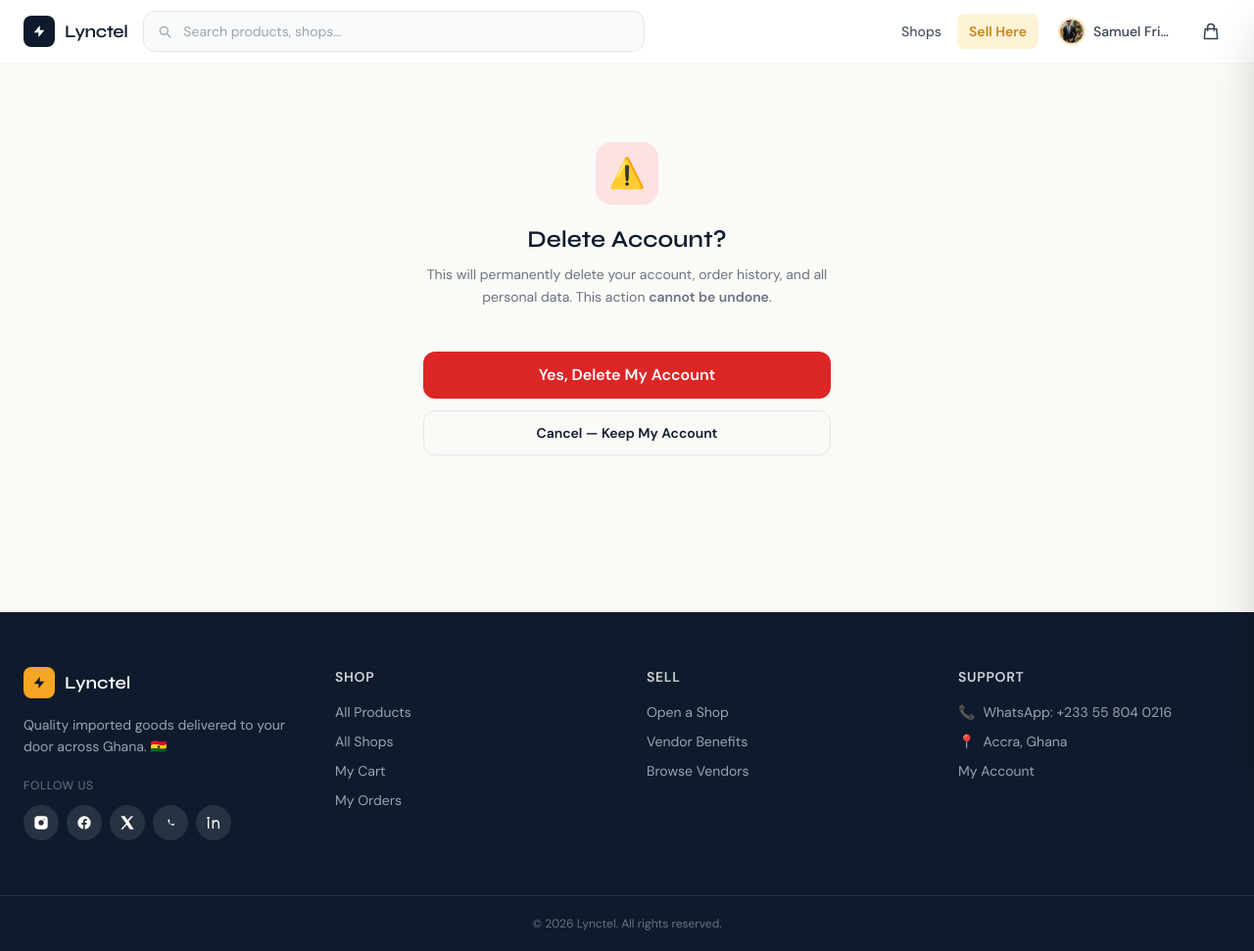
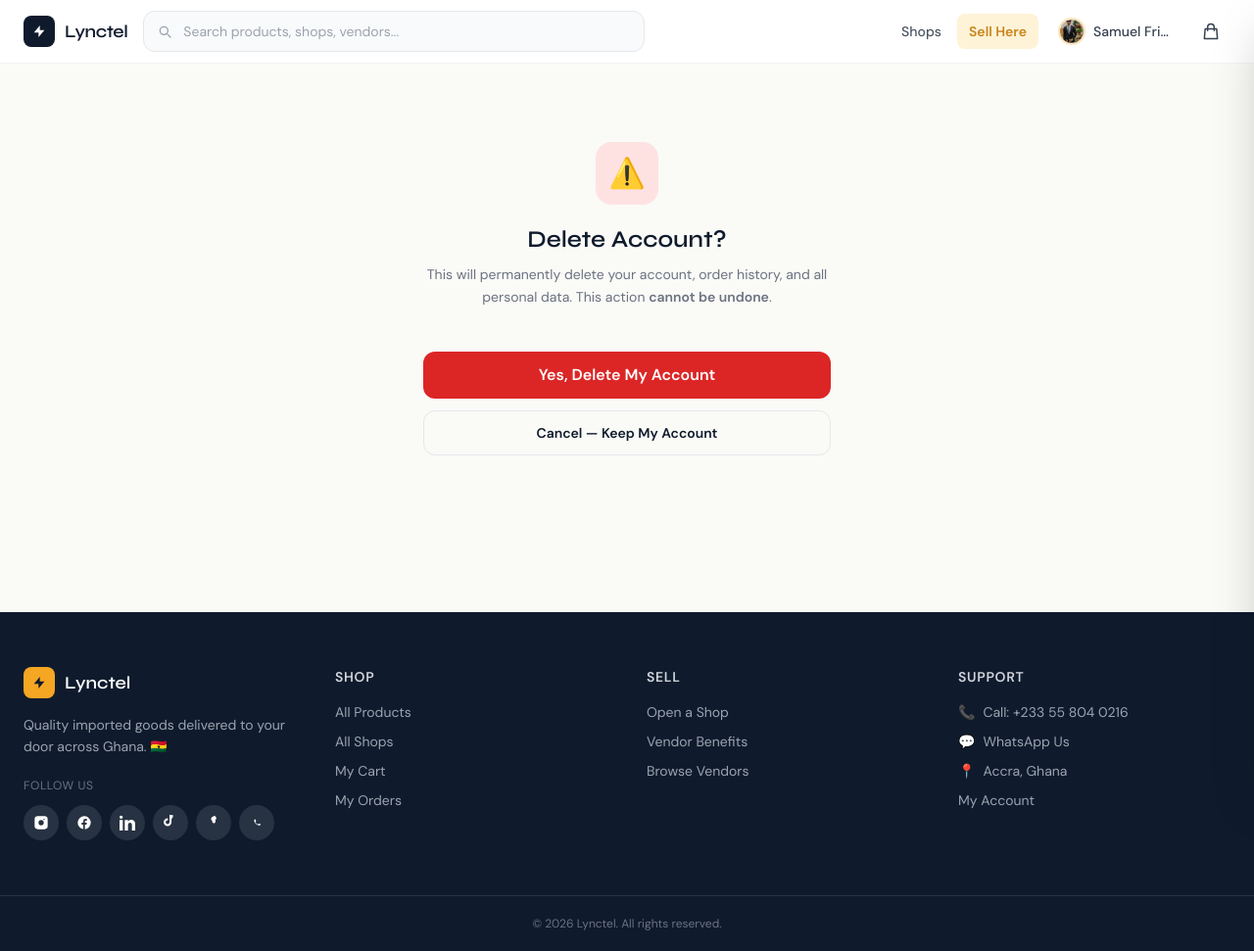
Before and after one commit to nyaw4027/lyctel, a Django app: page /accounts/delete/ in a window 1280 px wide. Shown: the whole page at 98% size. Run offline with Django 5.2, Linux system fonts and the light colour scheme; a user stored in the database is signed in; some libraries are stand-ins or nearby versions.

Commit message:
updated the base.html

```diff
--- a/templates/base.html
+++ b/templates/base.html
@@ -109,7 +109,7 @@
                   d="M21 21l-4.35-4.35M17 11A6 6 0 105 11a6 6 0 0012 0z"/>
           </svg>
           <input type="text" name="q" value="{{ search_query|default:'' }}"
-                 placeholder="Search products, shops..."
+                 placeholder="Search products, shops, vendors..."
                  class="w-full pl-10 pr-4 py-2.5 bg-gray-50 border border-gray-200
                         rounded-xl text-sm transition-all duration-200"/>
         </div>
@@ -293,30 +293,45 @@
   </p>
   <p class="text-xs text-gray-500 uppercase tracking-wider mb-3">Follow Us</p>
   <div class="flex flex-wrap gap-2">
+    <!-- Instagram -->
     <a href="#" class="w-9 h-9 flex items-center justify-center rounded-full bg-white/10 hover:bg-pink-500 transition-colors">
       <svg class="w-4 h-4" fill="currentColor" viewBox="0 0 24 24">
         <path d="M7 2h10a5 5 0 0 1 5 5v10a5 5 0 0 1-5 5H7a5 5 0 0 1-5-5V7a5 5 0 0 1 5-5zm5 6a4 4 0 1 0 0 8 4 4 0 0 0 0-8zm5.5-1a1 1 0 1 0-2 0 1 1 0 0 0 2 0z"/>
       </svg>
     </a>
+
+    <!-- Facebook -->
     <a href="#" class="w-9 h-9 flex items-center justify-center rounded-full bg-white/10 hover:bg-blue-600 transition-colors">
       <svg class="w-4 h-4" fill="currentColor" viewBox="0 0 24 24">
         <path d="M22 12a10 10 0 1 0-11.5 9.9v-7H8v-3h2.5V9.5A3.5 3.5 0 0 1 14 6h2v3h-2c-.6 0-1 .4-1 1V12h3l-.5 3H13v7A10 10 0 0 0 22 12z"/>
       </svg>
     </a>
-          <a href="#" class="w-9 h-9 flex items-center justify-center rounded-full bg-white/10 hover:bg-black transition-colors">
+
+    <!-- LinkedIn -->
+    <a href="#" class="w-9 h-9 flex items-center justify-center rounded-full bg-white/10 hover:bg-[#0077b5] transition-colors" title="LinkedIn">
       <svg class="w-4 h-4" fill="currentColor" viewBox="0 0 24 24">
-              <path d="M18 2h3l-7 8 8 12h-6l-5-7-6 7H2l8-9L2 2h6l4 6 6-6z"/>
+        <path d="M4.98 3.5c0 1.381-1.11 2.5-2.48 2.5s-2.48-1.119-2.48-2.5c0-1.38 1.11-2.5 2.48-2.5s2.48 1.12 2.48 2.5zm.02 4.5h-5v16h5v-16zm7.982 0h-4.968v16h4.969v-8.399c0-4.67 6.029-5.052 6.029 0v8.399h4.988v-10.131c0-7.88-8.922-7.593-11.018-3.714v-2.155z"/>
       </svg>
     </a>
-          <a href="https://wa.me/233558040216"
-             class="w-9 h-9 flex items-center justify-center rounded-full bg-white/10 hover:bg-green-500 transition-colors">
+
+    <!-- TikTok -->
+    <a href="#" class="w-9 h-9 flex items-center justify-center rounded-full bg-white/10 hover:bg-black transition-colors" title="TikTok">
+      <svg class="w-4 h-4" fill="currentColor" viewBox="0 0 24 24">
+        <path d="M12.525.02c1.31 0 2.568.31 3.688.865a7.35 7.35 0 0 1-2.22 5.09c-.11.11-.235.21-.365.31v4.89c0 3.32-2.69 6.01-6.01 6.01-3.32 0-6.01-2.69-6.01-6.01s2.69-6.01 6.01-6.01c.145 0 .285.005.425.02v3.135c-.14-.02-.28-.035-.425-.035-1.595 0-2.89 1.295-2.89 2.89s1.295 2.89 2.89 2.89 2.89-1.295 2.89-2.89v-11.15h3.01z"/>
+      </svg>
+    </a>
+
+    <!-- Snapchat -->
+    <a href="#" class="w-9 h-9 flex items-center justify-center rounded-full bg-white/10 hover:bg-[#fffc00] hover:text-black transition-colors" title="Snapchat">
+      <svg class="w-4 h-4" fill="currentColor" viewBox="0 0 24 24">
+        <path d="M12 2.75c-.58 0-1.22.11-1.63.26-.6.23-1.09.61-1.46 1.13-.37.52-.59 1.17-.66 1.94-.03.3-.01.62.06.94.07.31.2.61.38.89.18.28.4.52.66.71.26.19.56.34.88.44-.22.37-.32.81-.3 1.27.02.46.16.89.41 1.25.25.36.59.64.99.82.41.18.86.27 1.32.25.46-.02.89-.16 1.25-.41.36-.25.64-.59.82-.99.18-.41.27-.86.25-1.32-.02-.46-.16-.89-.41-1.25-.13-.19-.29-.36-.48-.51.34-.1.66-.26.94-.47.28-.21.52-.47.71-.78.19-.31.31-.66.36-1.04.05-.38.04-.78-.03-1.19-.11-.64-.34-1.21-.69-1.7-.35-.49-.81-.88-1.38-1.16-.57-.28-1.23-.42-1.95-.42z"/>
+      </svg>
+    </a>
+
+    <!-- WhatsApp -->
+    <a href="https://wa.me/233558040216" class="w-9 h-9 flex items-center justify-center rounded-full bg-white/10 hover:bg-green-500 transition-colors">
       <svg class="w-4 h-4" fill="currentColor" viewBox="0 0 24 24">
         <path d="M17.5 14.4c-.3-.1-1.7-.8-2-1-.2-.1-.4-.1-.6.1l-.8 1c-.1.2-.3.2-.6.1-1.5-.6-3-2.1-3.5-3.6-.1-.2 0-.4.2-.5l.7-.8c.1-.2.2-.4.1-.6l-.9-2c-.2-.5-.5-.5-.7-.5h-.5C9.1 7 8.5 7.6 8.3 8c-.4.9-.2 2.3 1.3 4.3 1.6 2.1 4 3.6 5.8 3.8.9.1 1.7-.2 2.3-.9.5-.6.6-1.3.5-1.8l-.7.1z"/>
-            </svg>
-          </a>
-          <a href="#" class="w-9 h-9 flex items-center justify-center rounded-full bg-white/10 hover:bg-blue-700 transition-colors">
-            <svg class="w-4 h-4" fill="currentColor" viewBox="0 0 24 24">
-              <path d="M4 3a2 2 0 1 0 0 4 2 2 0 0 0 0-4zM3 8h2v13H3V8zm7 0h2v2c.5-1 2-2 4-2 3 0 5 2 5 6v7h-2v-7c0-2-1-4-3-4s-4 2-4 4v7h-2V8z"/>
       </svg>
     </a>
   </div>
@@ -347,8 +362,26 @@
       <div>
   <p class="font-semibold text-sm mb-4 text-gray-300 uppercase tracking-wider">Support</p>
   <ul class="space-y-2.5 text-sm text-gray-400">
-          <li class="flex items-center gap-2"><span>📞</span> WhatsApp: +233 55 804 0216</li>
-          <li class="flex items-center gap-2"><span>📍</span> Accra, Ghana</li>
+    <!-- Phone Call Link -->
+    <li class="flex items-center gap-2">
+      <span>📞</span>
+      <a href="tel:+233558040216" class="hover:text-gold transition-colors">Call: +233 55 804 0216</a>
+    </li>
+
+    <!-- WhatsApp Link -->
+    <li class="flex items-center gap-2">
+      <span>💬</span>
+      <a href="https://wa.me/233558040216" target="_blank" class="hover:text-gold transition-colors">WhatsApp Us</a>
+    </li>
+
+    <!-- Google Maps/GPS Link -->
+    <li class="flex items-center gap-2">
+      <span>📍</span>
+      <a href="https://www.google.com/maps/search/?api=1&query=Accra,Ghana" target="_blank" class="hover:text-gold transition-colors">
+        Accra, Ghana
+      </a>
+    </li>
+
     <li class="mt-2">
       {% if user.is_authenticated %}
       <a href="{% url 'accounts:profile' %}" class="hover:text-gold transition-colors">My Account</a>
```
Also changed, not shown: db.sqlite3. Lines whose indentation alone changed are shown as unchanged.
